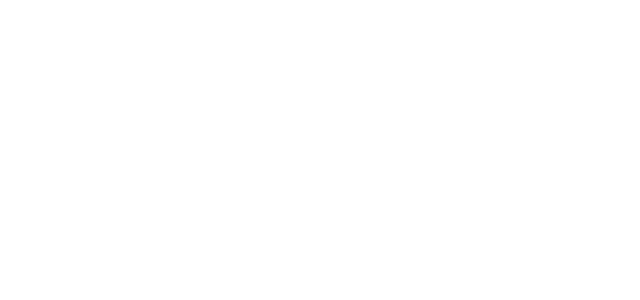
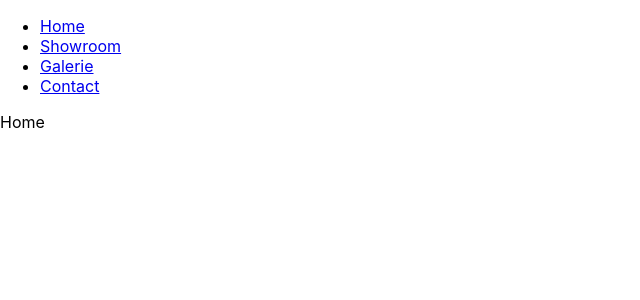
Before and after one commit to TremDev/larosedesvents-baptiste, a React (Create React App) app: page /home in a window 1280 px wide. Shown: the top 300 px of the page, without its empty margins (0-640 px from the left). Built offline with nearby package versions, Linux system fonts and the light colour scheme.

Commit message:
add header and logic for rendering

```diff
--- a/src/App.js
+++ b/src/App.js
@@ -1,6 +1,23 @@
+import { useParams } from "react-router-dom";
+import { Header } from "./Layout";
 
-const App = () => {
-  return <div></div>;
-}
+const App = (props) => {
+  const params = useParams();
+  const { links = [], paramKey = "pageName" } = props;
+
+  return (
+    <>
+      <Header
+        tabs={links?.map((value) => ({
+          title: value?.title,
+          active: value?.pageName === params?.[paramKey],
+          href: `/${value?.pageName}`,
+          icon: value?.icon,
+        }))}
+      />
+      {links?.find((o) => o?.pageName === params?.[paramKey])?.render}
+    </>
+  );
+};
 
 export default App;
```
